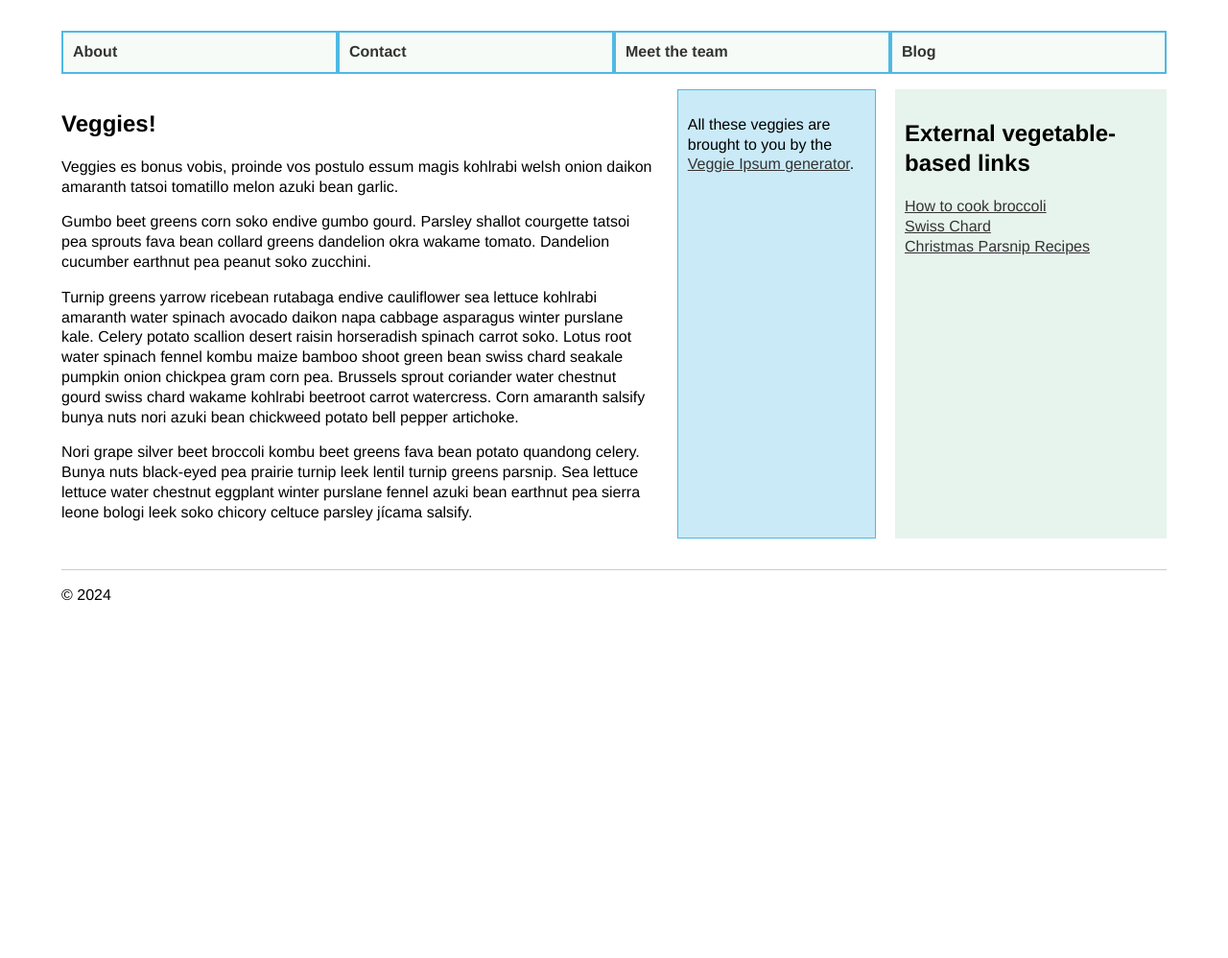
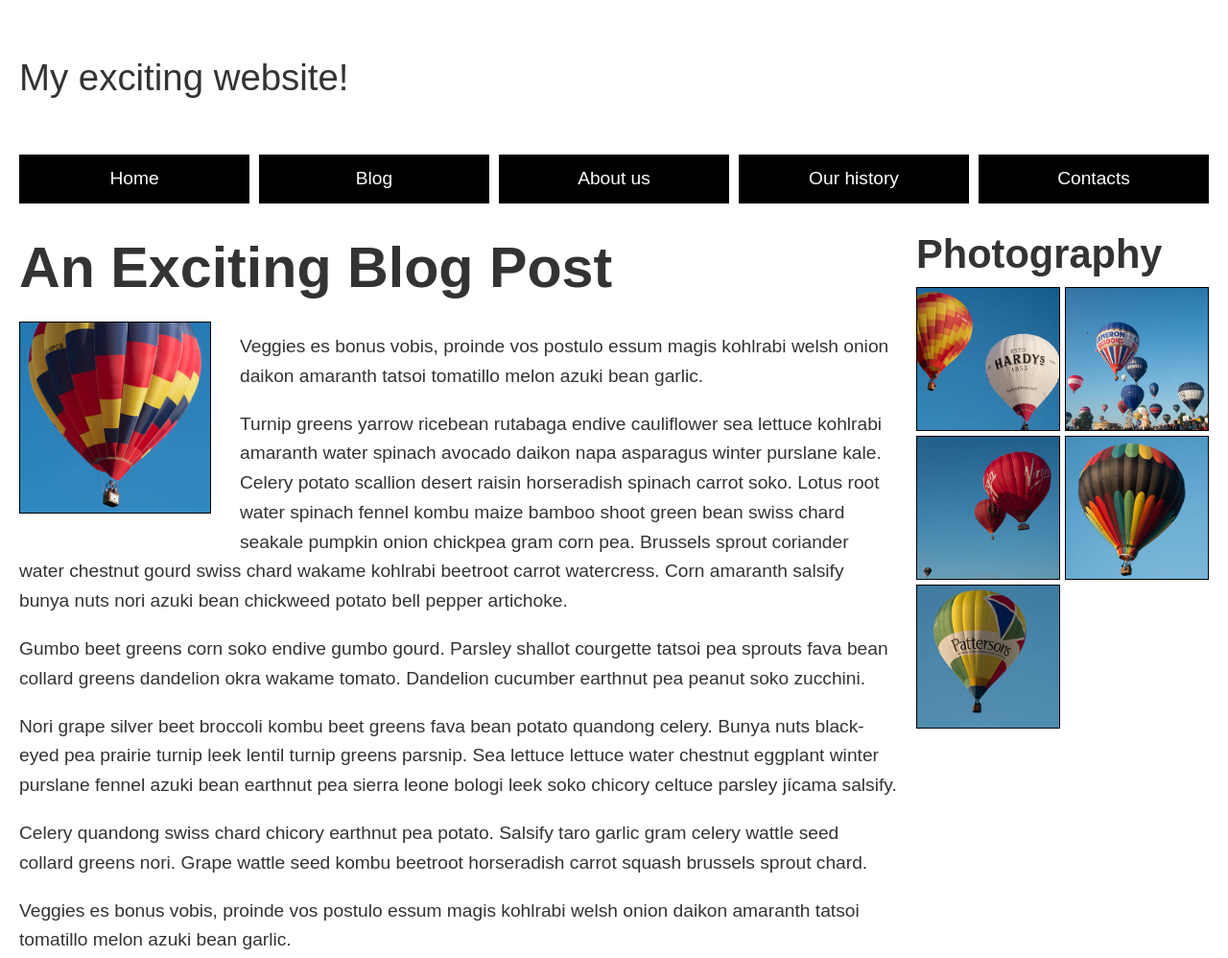
Before and after one commit to achiengimmaculate/learn-code, a plain HTML site: page 01-html-css/lesson-01/mobile-first-responsive/index.html in a window 1280 px wide. Shown: the top 998 px of the page at 96% size. Before the commit the page ends 800 px from the top, so only its background shows below. Drawn offline with Linux system fonts and the light colour scheme.

```diff
--- a/01-html-css/lesson-01/mobile-first-responsive/index.html
+++ b/01-html-css/lesson-01/mobile-first-responsive/index.html
@@ -1,87 +1,101 @@
+<!doctype html>
+<html lang="en-US">
   <head>
     <meta charset="utf-8" />
-  <meta name="viewport" content="width=device-width" />
-  <title>Media Queries: a simple mobile first design, step 1</title>
+    <meta name="viewport" content="width=device-width, initial-scale=1.0" />
+    <title>RWD Task</title>
     <link href="style.css" rel="stylesheet" type="text/css" />
+    <script defer src="script.js"></script>
   </head>
-<div class="wrapper">
+
+  <body>
     <header>
+      <div class="logo">My exciting website!</div>
+      <button aria-label="Open menu">☰</button>
+    </header>
+
+    <main class="grid">
       <nav>
         <ul>
-        <li><a href="">About</a></li>
-        <li><a href="">Contact</a></li>
-        <li><a href="">Meet the team</a></li>
-        <li><a href="">Blog</a></li>
+          <li><a href="#">Home</a></li>
+          <li><a href="#">Blog</a></li>
+          <li><a href="#">About us</a></li>
+          <li><a href="#">Our history</a></li>
+          <li><a href="#">Contacts</a></li>
         </ul>
       </nav>
-  </header>
-  <main>
       <article>
-      <div class="content">
-        <h1>Veggies!</h1>
+        <h1>An Exciting Blog Post</h1>
+        <img src="images/square6.jpg" alt="placeholder" class="feature" />
         <p>
-          Veggies es bonus vobis, proinde vos postulo essum magis kohlrabi welsh
-          onion daikon amaranth tatsoi tomatillo melon azuki bean garlic.
+          Veggies es bonus vobis, proinde vos postulo essum magis kohlrabi
+          welsh onion daikon amaranth tatsoi tomatillo melon azuki bean
+          garlic.
+        </p>
+
+        <p>
+          Turnip greens yarrow ricebean rutabaga endive cauliflower sea
+          lettuce kohlrabi amaranth water spinach avocado daikon napa
+          asparagus winter purslane kale. Celery potato scallion desert
+          raisin horseradish spinach carrot soko. Lotus root water spinach
+          fennel kombu maize bamboo shoot green bean swiss chard seakale
+          pumpkin onion chickpea gram corn pea. Brussels sprout coriander
+          water chestnut gourd swiss chard wakame kohlrabi beetroot carrot
+          watercress. Corn amaranth salsify bunya nuts nori azuki bean
+          chickweed potato bell pepper artichoke.
         </p>
 
         <p>
           Gumbo beet greens corn soko endive gumbo gourd. Parsley shallot
-          courgette tatsoi pea sprouts fava bean collard greens dandelion okra
-          wakame tomato. Dandelion cucumber earthnut pea peanut soko zucchini.
-        </p>
-
-        <p>
-          Turnip greens yarrow ricebean rutabaga endive cauliflower sea lettuce
-          kohlrabi amaranth water spinach avocado daikon napa cabbage asparagus
-          winter purslane kale. Celery potato scallion desert raisin horseradish
-          spinach carrot soko. Lotus root water spinach fennel kombu maize
-          bamboo shoot green bean swiss chard seakale pumpkin onion chickpea
-          gram corn pea. Brussels sprout coriander water chestnut gourd swiss
-          chard wakame kohlrabi beetroot carrot watercress. Corn amaranth
-          salsify bunya nuts nori azuki bean chickweed potato bell pepper
-          artichoke.
+          courgette tatsoi pea sprouts fava bean collard greens dandelion
+          okra wakame tomato. Dandelion cucumber earthnut pea peanut soko
+          zucchini.
         </p>
 
         <p>
           Nori grape silver beet broccoli kombu beet greens fava bean potato
-          quandong celery. Bunya nuts black-eyed pea prairie turnip leek lentil
-          turnip greens parsnip. Sea lettuce lettuce water chestnut eggplant
-          winter purslane fennel azuki bean earthnut pea sierra leone bologi
-          leek soko chicory celtuce parsley jícama salsify.
+          quandong celery. Bunya nuts black-eyed pea prairie turnip leek
+          lentil turnip greens parsnip. Sea lettuce lettuce water chestnut
+          eggplant winter purslane fennel azuki bean earthnut pea sierra
+          leone bologi leek soko chicory celtuce parsley jícama salsify.
         </p>
-      </div>
-      <aside class="related">
+
         <p>
-          All these veggies are brought to you by the
-          <a href="https://veggieipsum.com/">Veggie Ipsum generator</a>.
+          Celery quandong swiss chard chicory earthnut pea potato. Salsify
+          taro garlic gram celery wattle seed collard greens nori. Grape
+          wattle seed kombu beetroot horseradish carrot squash brussels
+          sprout chard.
         </p>
-      </aside>
+
+        <p>
+          Veggies es bonus vobis, proinde vos postulo essum magis kohlrabi
+          welsh onion daikon amaranth tatsoi tomatillo melon azuki bean
+          garlic.
+        </p>
+
+        <p>
+          Turnip greens yarrow ricebean rutabaga endive cauliflower sea
+          lettuce kohlrabi amaranth water spinach avocado daikon napa
+          asparagus winter purslane kale. Celery potato scallion desert
+          raisin horseradish spinach carrot soko. Lotus root water spinach
+          fennel kombu maize bamboo shoot green bean swiss chard seakale
+          pumpkin onion chickpea gram corn pea. Brussels sprout coriander
+          water chestnut gourd swiss chard wakame kohlrabi beetroot carrot
+          watercress. Corn amaranth salsify bunya nuts nori azuki bean
+          chickweed potato bell pepper artichoke.
+        </p>
       </article>
-    <aside class="sidebar">
-      <h2>External vegetable-based links</h2>
-      <ul>
-        <li>
-          <a
-            href="https://www.thekitchn.com/how-to-cook-broccoli-5-ways-167323">
-            How to cook broccoli
-          </a>
-        </li>
-        <li>
-          <a href="https://www.bbcgoodfood.com/glossary/swiss-chard">
-            Swiss Chard
-          </a>
-        </li>
-        <li>
-          <a
-            href="https://www.bbcgoodfood.com/recipes/collection/christmas-parsnip">
-            Christmas Parsnip Recipes
-          </a>
-        </li>
+
+      <aside>
+        <h2>Photography</h2>
+        <ul class="photos">
+          <li><img src="images/square1.jpg" alt="placeholder" /></li>
+          <li><img src="images/square2.jpg" alt="placeholder" /></li>
+          <li><img src="images/square3.jpg" alt="placeholder" /></li>
+          <li><img src="images/square4.jpg" alt="placeholder" /></li>
+          <li><img src="images/square5.jpg" alt="placeholder" /></li>
         </ul>
       </aside>
     </main>
-
-  <footer>
-    <p>&copy; 2024</p>
-  </footer>
-</div>
+  </body>
+</html>
--- /dev/null
+++ b/01-html-css/lesson-01/mobile-first-responsive/script.js
@@ -0,0 +1,38 @@
+const btn = document.querySelector("button");
+const nav = document.querySelector("nav");
+
+function showNav() {
+  nav.style.display = "block";
+}
+
+function hideNav() {
+  nav.style.display = "none";
+}
+
+function hideNavEsc(e) {
+  if (e.key === "Escape") {
+    nav.style.display = "none";
+  }
+}
+
+function handleEventListeners() {
+  if (matchMedia("(width > 800px)").matches) {
+    btn.removeEventListener("click", showNav);
+    nav.removeEventListener("click", hideNav);
+    document.body.removeEventListener("keydown", hideNavEsc);
+    if (nav.style.display === "none") {
+      nav.style.display = "block";
+    }
+  } else {
+    btn.addEventListener("click", showNav);
+    nav.addEventListener("click", hideNav);
+    document.body.addEventListener("keydown", hideNavEsc);
+    if (nav.style.display === "block") {
+      nav.style.display = "none";
+    }
+  }
+}
+
+handleEventListeners();
+
+window.addEventListener("resize", handleEventListeners);
--- a/01-html-css/lesson-01/mobile-first-responsive/style.css
+++ b/01-html-css/lesson-01/mobile-first-responsive/style.css
@@ -1,84 +1,174 @@
+/* General styles */
+
 * {
   box-sizing: border-box;
 }
 
 body {
-  width: 90%;
-  margin: 2em auto;
-  font:
-    1em/1.3 "Helvetica",
-    "Arial",
-    sans-serif;
+  background-color: white;
+  color: #333333;
+  margin: 0;
+  font: 1.2em / 1.6 sans-serif;
+  padding: 0 20px 20px 20px;
+
 }
 
-a:link,
-a:visited {
-  color: #333333;
+img {
+  display: block;
+  border: 1px solid black;
+  max-width: 100%;
 }
 
-nav ul,
-aside ul {
-  list-style: none;
-  padding: 0;
+header {
+  padding: 50px 0;
+  display: flex;
+  gap: 20px;
+  justify-content: space-between;
+  align-items: center;
 }
 
-nav a:link,
-nav a:visited {
-  background-color: rgb(207 232 220 / 20%);
-  border: 2px solid rgb(79 185 227);
+.logo {
+  font-size: 200%;
+}
+
+button {
+  font-size: 250%;
+  border: 0;
+  background: none;
+  cursor: pointer;
+}
+
+button:hover,
+button:focus {
+  text-shadow: 0 0 2px black;
+}
+
+nav {
+  position: fixed;
+  inset: 10%;
+  background-color: white;
+  display: none;
+}
+
+nav ul {
+  margin: 0;
+  padding: 0;
+  list-style: none;
+  text-align: center;
+  height: 100%;
+  display: flex;
+  gap: 10px;
+  flex-direction: column;
+}
+
+nav li {
+  flex: 1;
+}
+
+nav a {
+  display: flex;
+  justify-content: center;
+  align-items: center;
+  font-size: 150%;
+  width: 100%;
+  height: 100%;
+  background-color: black;
+  color: white;
   text-decoration: none;
-  display: block;
-  padding: 10px;
-  color: #333333;
+}
+
+nav a:hover,
+nav a:focus {
   font-weight: bold;
 }
 
-nav a:hover {
-  background-color: rgb(207 232 220 / 70%);
+.photos {
+  list-style: none;
+  margin: 0;
+  padding: 0;
+  display: grid;
+  gap: 5px;
+  grid-template-columns: 1fr 1fr;
 }
 
-.related {
-  background-color: rgb(79 185 227 / 30%);
-  border: 1px solid rgb(79 185 227);
-  padding: 10px;
+.feature {
+  width: 200px;
+  float: left;
+  margin: 8px 30px 20px 0;
 }
+  @media screen and (min-width: 800px) {
+        button {
+        display: none;
+    }
 
-.sidebar {
-  background-color: rgb(207 232 220 / 50%);
-  padding: 10px;
-}
+    nav {
+      display: block;
+      inset: unset;
+      position: sticky;
+      top: 0;
 
-article {
-  margin-bottom: 1em;
-}
-@media screen and (width >= 40em) {
-  article {
-    display: grid;
-    grid-template-columns: 3fr 1fr;
-    column-gap: 20px;
+    }
+    nav ul {
+      flex-direction: row;
+
+    }
+    nav a {
+      font-size: 100%;
+      padding: 10px 0;
+
+    }
+    nav {
+      grid-area: nav;
+
+    }
+    article {
+      grid-area: main;
+
+    }
+    aside {
+      grid-area: photos;
+
+    }
+    .grid {
+      display: grid;
+      grid-template-columns: 3fr 1fr;
+      grid-template-areas:
+      "nav nav"
+       "main photos";
+       gap: 20px;
+
+    }
+  }
+ @media (min-width: 1300.01px) {
+  .grid {
+    grid-template-columns: 1fr 3fr 1fr;
+    grid-template-areas: "nav main photos";
   }
 
   nav ul {
-    display: flex;
+    flex-direction: column;
+
   }
 
   nav li {
-    flex: 1;
+    flex: unset;
+
   }
 }
-@media screen and (width >= 70em) {
-  main {
-    display: grid;
-    grid-template-columns: 3fr 1fr;
-    column-gap: 20px;
+
+  h1 {
+    font-size: calc(1.3rem + 3vw);
+    margin: 0;
+  }
+  h2 {
+    font-size: calc(1rem + 2vw);
+    margin: 0;
+
   }
 
-  article {
-    margin-bottom: 0;
+  @media print {
+    nav,
+    button {
+      display: none;
+    }
   }
-
-  footer {
-    border-top: 1px solid #cccccc;
-    margin-top: 2em;
-  }
-}
```
Also changed, not shown: 01-html-css/MDMtest-skills/index.html (added, +217 -0 lines), 01-html-css/java-module/handlingerrors.html (added, +17 -0 lines), 01-html-css/java-module/index.html (added, +2 -0 lines), 01-html-css/java-module/scipt.js (added, +14 -0 lines), 01-html-css/work-summary/contact.html (added, +36 -0 lines), 01-html-css/work-summary/index.html (+1 -0 lines), 01-html-css/lesson-01/mobile-first-responsive/images/square1.jpg (added), 01-html-css/lesson-01/mobile-first-responsive/images/square2.jpg (added), 01-html-css/lesson-01/mobile-first-responsive/images/square3.jpg (added), 01-html-css/lesson-01/mobile-first-responsive/images/square4.jpg (added), 01-html-css/lesson-01/mobile-first-responsive/images/square5.jpg (added), 01-html-css/lesson-01/mobile-first-responsive/images/square6.jpg (added), 2 other files. Lines whose indentation alone changed are shown as unchanged.
